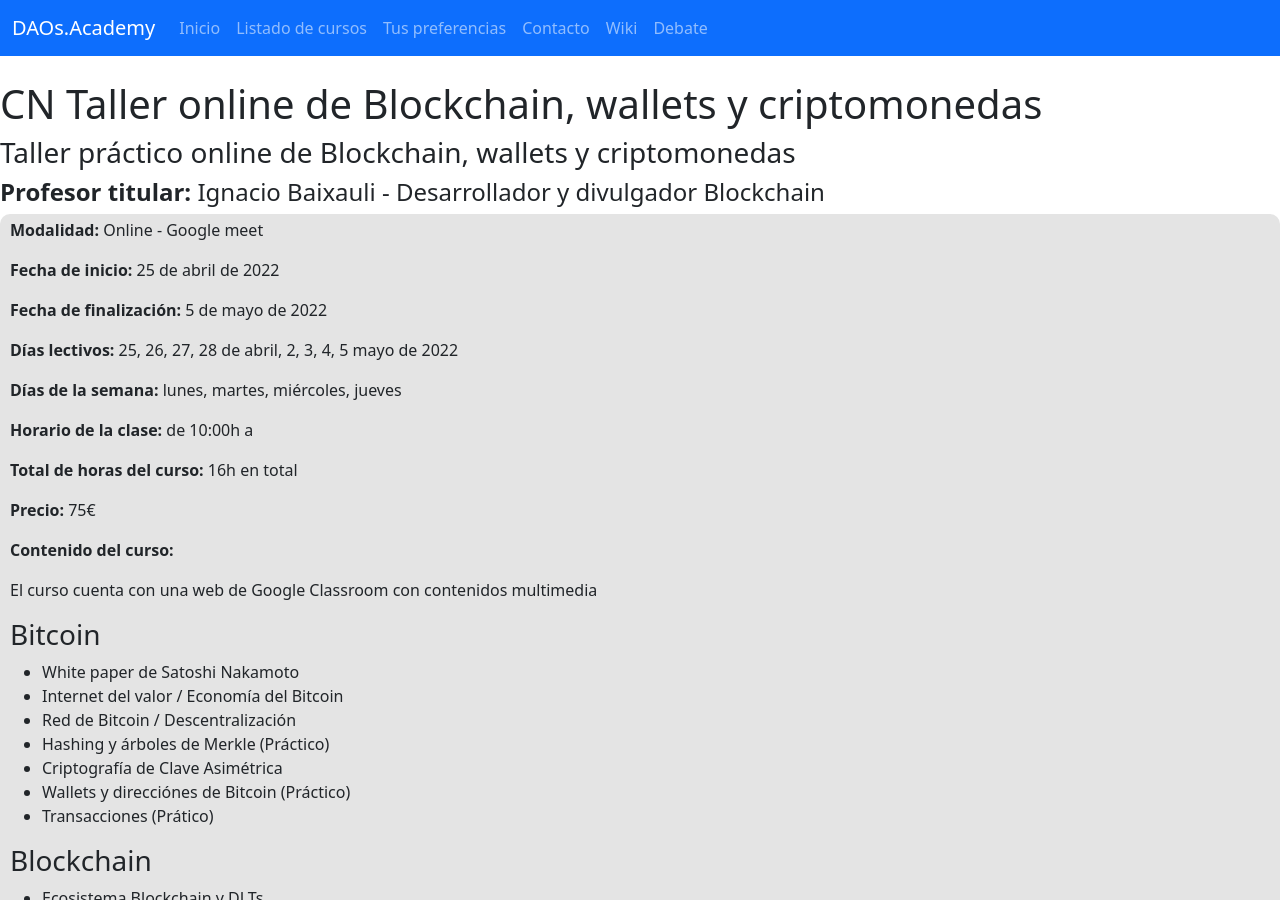
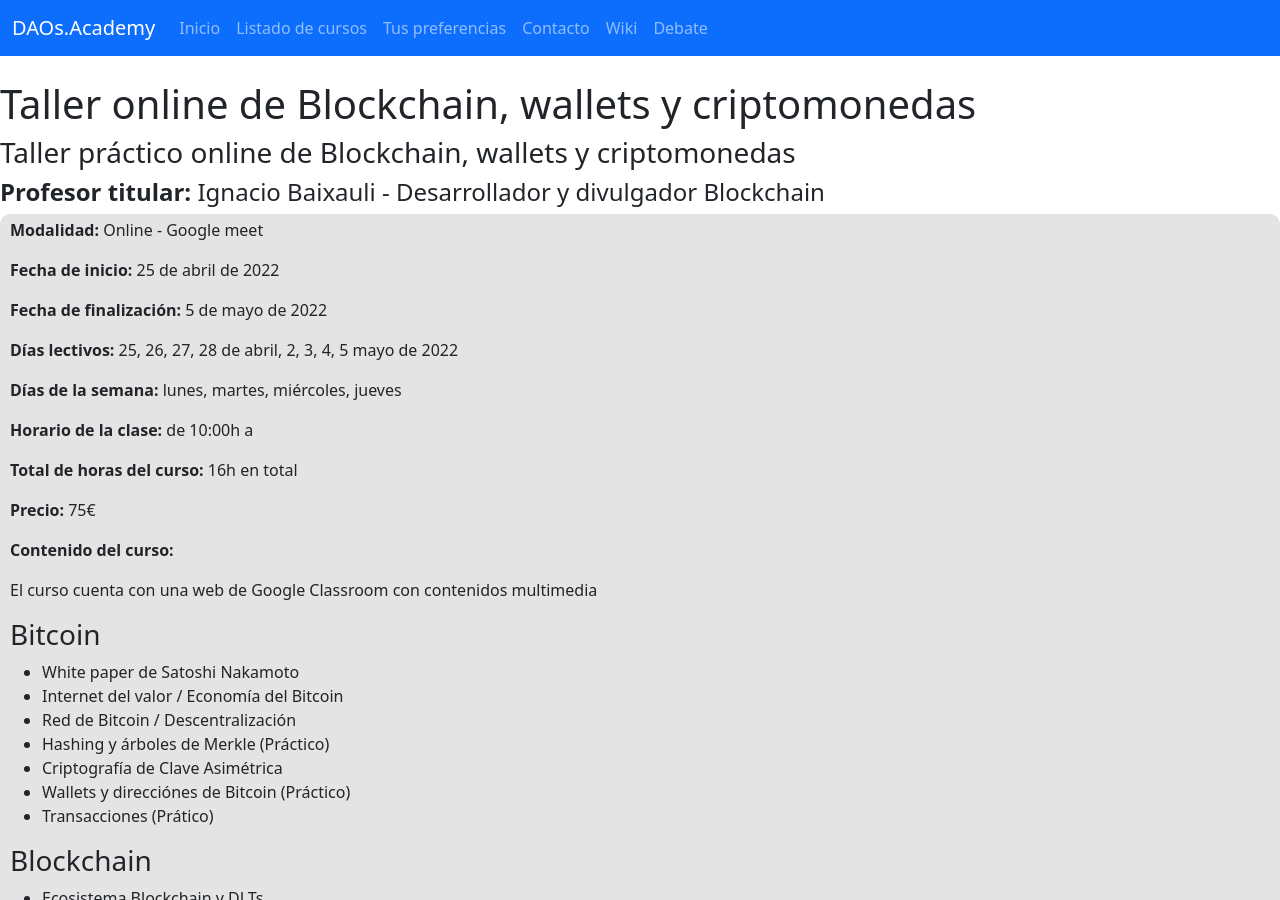
Before and after one commit to DAOsAcademy/DAOsAcademy, a Jekyll site: the page built from _cursos/blockchainv3.md, in a window 1280 px wide and 900 px high. Built offline with Jekyll 4.4.1, drawn with Linux system fonts in a browser that asks for light colours.

Commit message:
Update curso.html

```diff
--- a/_layouts/curso.html
+++ b/_layouts/curso.html
@@ -2,7 +2,7 @@
 <link rel="stylesheet" href="/assets/css/styles.css">
 {% include menubsp.html %}
 <br/>
-<h1>CN {{ page.nombre }}</h1>
+<h1>{{ page.nombre }}</h1>
     <h3>{{ page.descripcion }}</a></h3>
     <h4><b>Profesor titular:</b> {{ page.profesortitular }}</a></h4>
     <div class="contenidoCurso">
```
